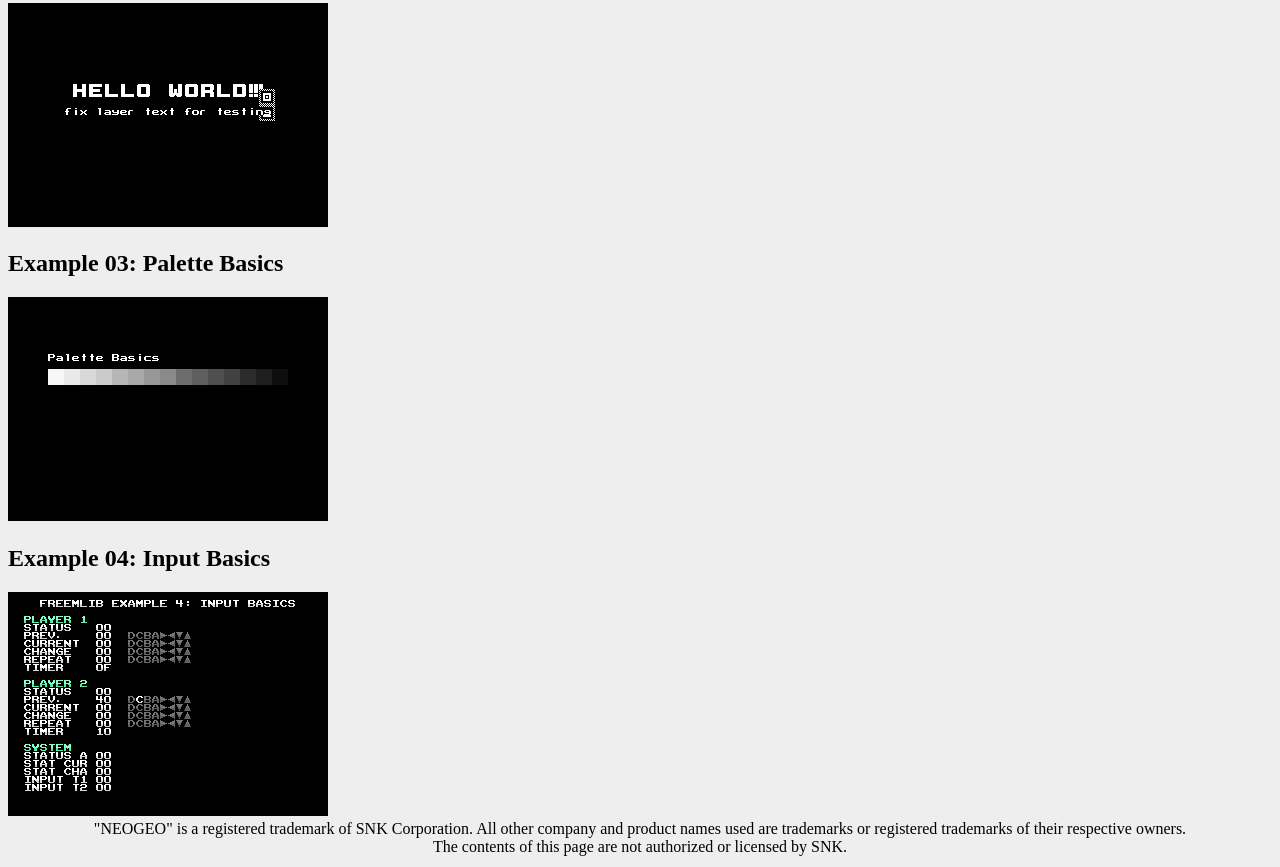
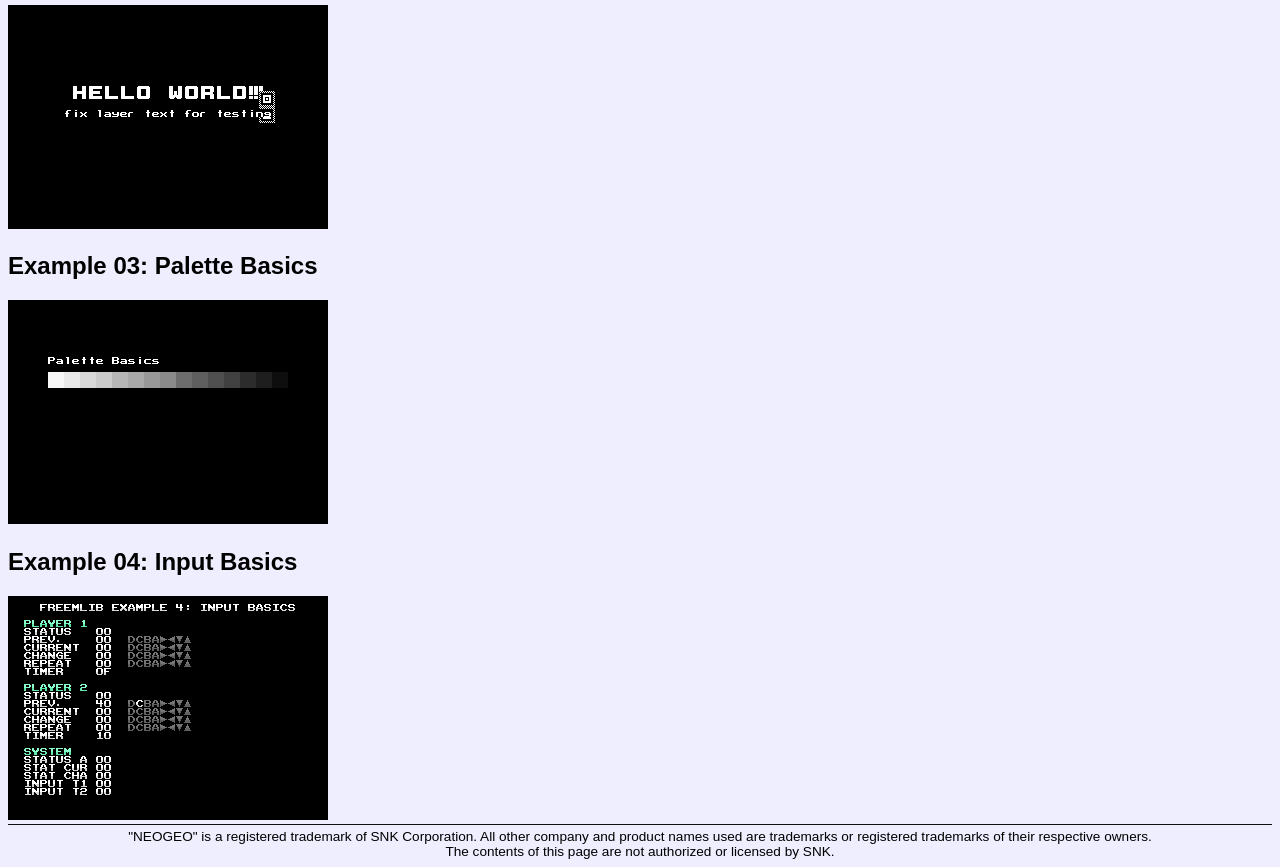
Before and after one commit to freem/freemlib-neogeo, a plain HTML site: page examples.html in a window 1280 px wide. Shown: the part 457-1324 px from the top of the page. Drawn offline with Linux system fonts and the light colour scheme.

Commit message:
various updates of little consequence

```diff
--- a/examples.html
+++ b/examples.html
@@ -2,7 +2,7 @@
 <html lang="en">
 <head>
 <title>Examples &mdash; freemlib for Neo-Geo</title>
-<link rel="stylesheet" href="./media/mainstyle.css" />
+<link rel="stylesheet" href="./media/freemlib.css" />
 </head>
 
 <body>
--- a/media/mainstyle.css
+++ /dev/null
@@ -1,8 +0,0 @@
-body{
-	background-color:#eee;
-}
-
-#bottom{
-	text-align:center;
-	size:95%;
-}
```
Also changed, not shown: index.html (+1 -1 lines).
